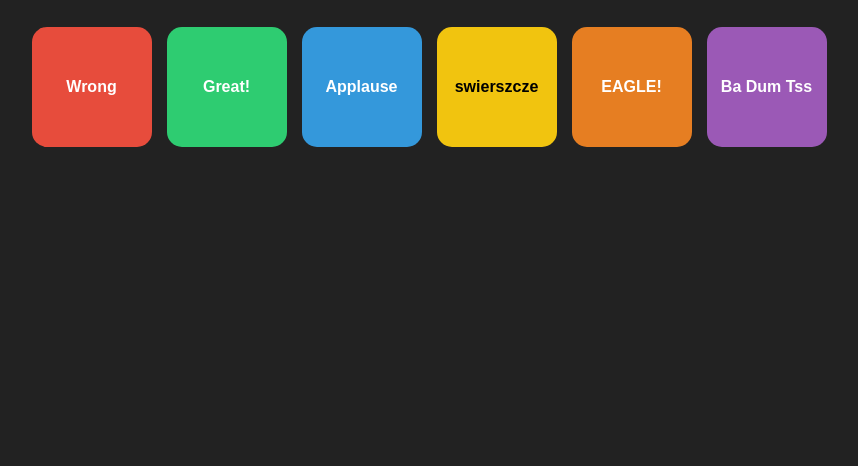
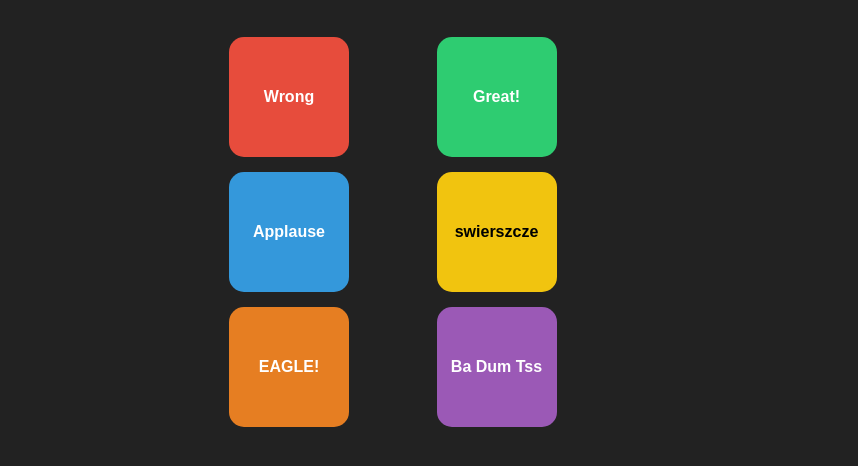
Before and after one commit to Magdarwwer/Music_App, a plain HTML site: page index.html in a window 1280 px wide. Shown: the part 62-528 px from the top of the page, without its empty margins (211-1069 px from the left). Drawn offline with Linux system fonts and the light colour scheme.

Commit message:
styles.css buttons update

```diff
--- a/style.css
+++ b/style.css
@@ -6,12 +6,15 @@ body {
 }
 
 .buttons {
-  display: flex;
-  flex-wrap: wrap;
-  justify-content: center;
+  display: grid;
+  grid-template-columns: repeat(2, 1fr);  /* 2 kolumny */
+  grid-template-rows: repeat(3, auto);    /* 3 wiersze */
   gap: 15px;
-  margin-top: 30px;
+  max-width: 400px;    /* żeby ładnie wyglądało na telefonie */
+  margin: 30px auto;
+  padding: 10px;
 }
+
 
 button {
   width: 120px;
```
